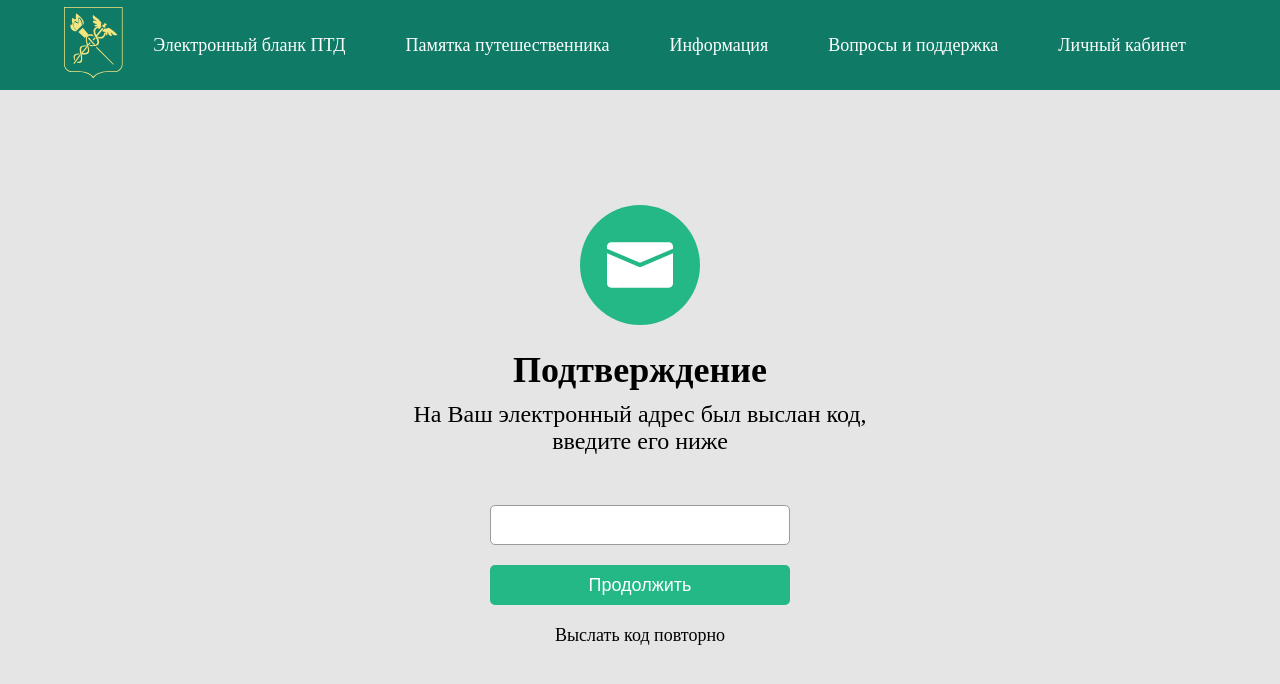
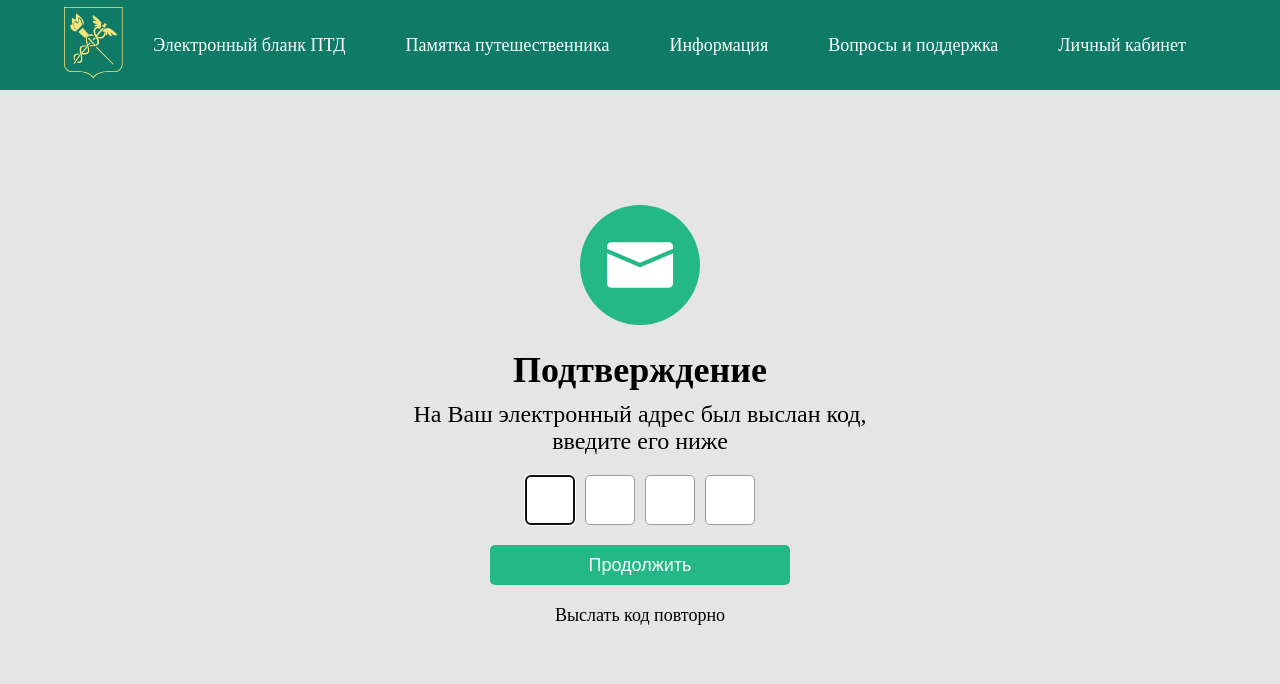
Before and after one commit to Jonnynsk/registration-form, a React (Create React App) app: page /confirmation in a window 1280 px wide. Shown: the top 684 px of the page. Built offline with nearby package versions, Linux system fonts and the light colour scheme.

Commit message:
updated confirmation form

```diff
--- a/src/components/Confirmation/Confirmation.jsx
+++ b/src/components/Confirmation/Confirmation.jsx
@@ -1,4 +1,4 @@
-import React from 'react'
+import React, { useState } from 'react'
 import { useFormik } from 'formik'
 import * as Yup from 'yup';
 import { useHistory } from 'react-router';
@@ -14,16 +14,35 @@ const Confirmation = () => {
 
     const { handleSubmit, handleChange, values, touched, errors, handleBlur } = useFormik({
         initialValues: {
-            password: ''
+            password: '',
+            password1: '',
+            password2: '',
+            password3: ''
         },
         validationSchema: Yup.object({
-            password: Yup.string().matches(/1234/, 'Неверный код').required('Обязательное поле')
+            password: Yup.string().matches(/1/, 'Неверный код').required('Обязательное поле'),
+            password1: Yup.string().matches(/2/, 'Неверный код').required('Обязательное поле'),
+            password2: Yup.string().matches(/3/, 'Неверный код').required('Обязательное поле'),
+            password3: Yup.string().matches(/4/, 'Неверный код').required('Обязательное поле')
         }),
         onSubmit: (values) => {
-            console.log(`Password: ${values.password}`)
+            console.log(`Password: ${code}`)
             history.push('/success')
         }
     })
+
+    const [code, setCode] = useState('')
+
+    const codeToConfirm = () => {
+        const newCode =
+        `
+        ${values.password}
+        ${values.password1}
+        ${values.password2
+        }${values.password3}
+        `
+        setCode(newCode)
+    }
 
     return (
         <div className={styles.registration}>
@@ -34,7 +53,6 @@ const Confirmation = () => {
                     введите его ниже</p>
 
                 <form onSubmit={handleSubmit}>
-                    <label htmlFor='password'></label>
                     <input
                         type='text'
                         value={values.password}
@@ -42,12 +60,43 @@ const Confirmation = () => {
                         onBlur={handleBlur}
                         name='password'
                         id='password'
+                        maxLength='1'
+                        autoFocus
                     />
-                    {touched.password && errors.password ? (
+                    <input
+                        type='text'
+                        value={values.password1}
+                        onChange={handleChange}
+                        onBlur={handleBlur}
+                        name='password1'
+                        id='password1'
+                        maxLength='1'
+
+                    />
+                    <input
+                        type='text'
+                        value={values.password2}
+                        onChange={handleChange}
+                        onBlur={handleBlur}
+                        name='password2'
+                        id='password2'
+                        maxLength='1'
+                    />
+                    <input
+                        type='text'
+                        value={values.password3}
+                        onChange={handleChange}
+                        onBlur={handleBlur}
+                        name='password3'
+                        id='password3'
+                        maxLength='1'
+                    />
+                    {/* {touched.password && errors.password ? (
                         <div>{errors.password}</div>
-                    ) : null}
-                    <button className={styles.continue} type='submit'>Продолжить</button>
+                    ) : null} */}
+                    <button onClick={codeToConfirm} className={styles.continue} type='submit'>Продолжить</button>
                 </form>
+                {code}
                 <p className={styles.gos}>Выслать код повторно</p>
             </div>
         </div>
--- a/src/components/Confirmation/Confirmation.module.scss
+++ b/src/components/Confirmation/Confirmation.module.scss
@@ -17,12 +17,17 @@
             border: none;
         }
         input {
-            padding: 10px;
-            width: 300px;
-            height: 40px;
+            width: 50px;
+            height: 50px;
+            background: #FFFFFF;
             border: 1px solid #9B9B9B;
+            box-sizing: border-box;
             border-radius: 5px;
-            margin-top: 50px;
+            text-align: center;
+            font-size: 20px;
+            margin-left: 5px;
+            margin-right: 5px;
+            margin-top: 20px;
         }
         .continue {
             text-align: center;
--- a/src/components/Registration/Registration.jsx
+++ b/src/components/Registration/Registration.jsx
@@ -33,7 +33,6 @@ const Registration = () => {
                 <p>Введите адрес электронной почты</p>
 
                     <form onSubmit={handleSubmit}>
-                        <lable htmlFor='email'></lable>
                         <input
                             type='text'
                             value={values.email}
@@ -42,6 +41,7 @@ const Registration = () => {
                             placeholder='Введите email'
                             name='email'
                             id='email'
+                            autoFocus
                         />
                         {touched.email && errors.email ? (
                             <div>{errors.email}</div>
```
